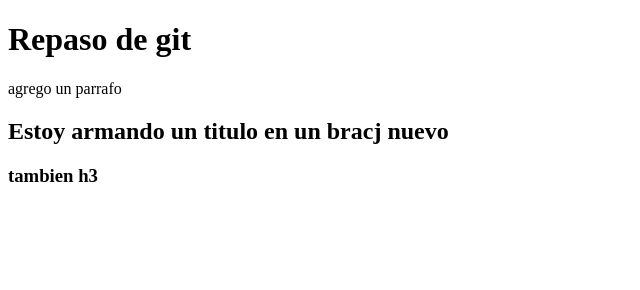
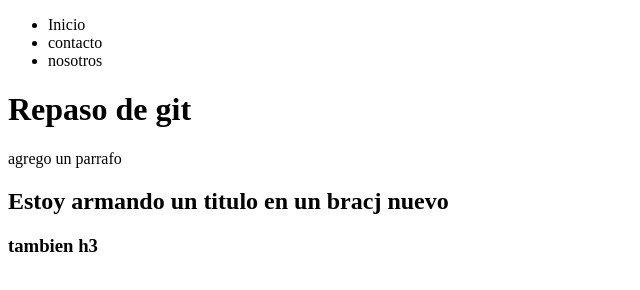
Before and after one commit to Esteban-1st/repaso-de-git-, a plain HTML site: page index.html in a window 1280 px wide. Shown: the whole page, without its empty margins (0-640 px from the left). Drawn offline with Linux system fonts and the light colour scheme.

Commit message:
agregue el navbar

```diff
--- a/index.html
+++ b/index.html
@@ -7,6 +7,13 @@
     <title>Repaso de Git</title>
 </head>
 <body>
+    <nav>
+        <ul>
+            <li>Inicio</li>
+            <li>contacto</li>
+            <li>nosotros</li>
+        </ul>
+    </nav>
     <h1>Repaso de git</h1>
     <p>agrego un parrafo</p>
     <!-- Titulos -->
```
